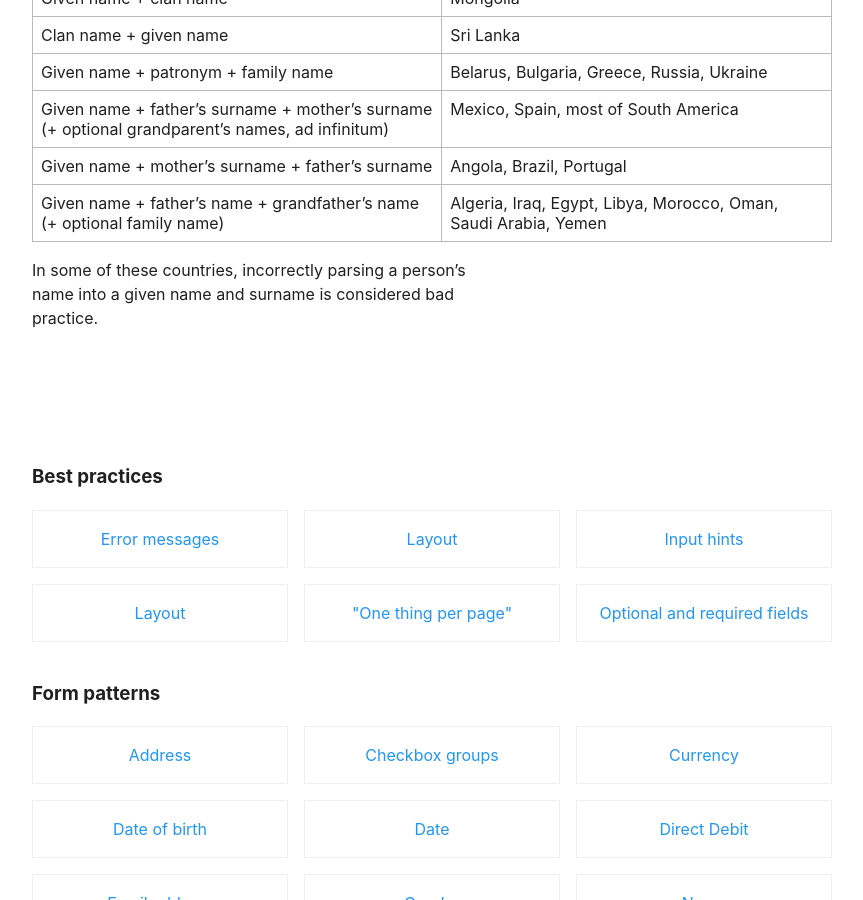
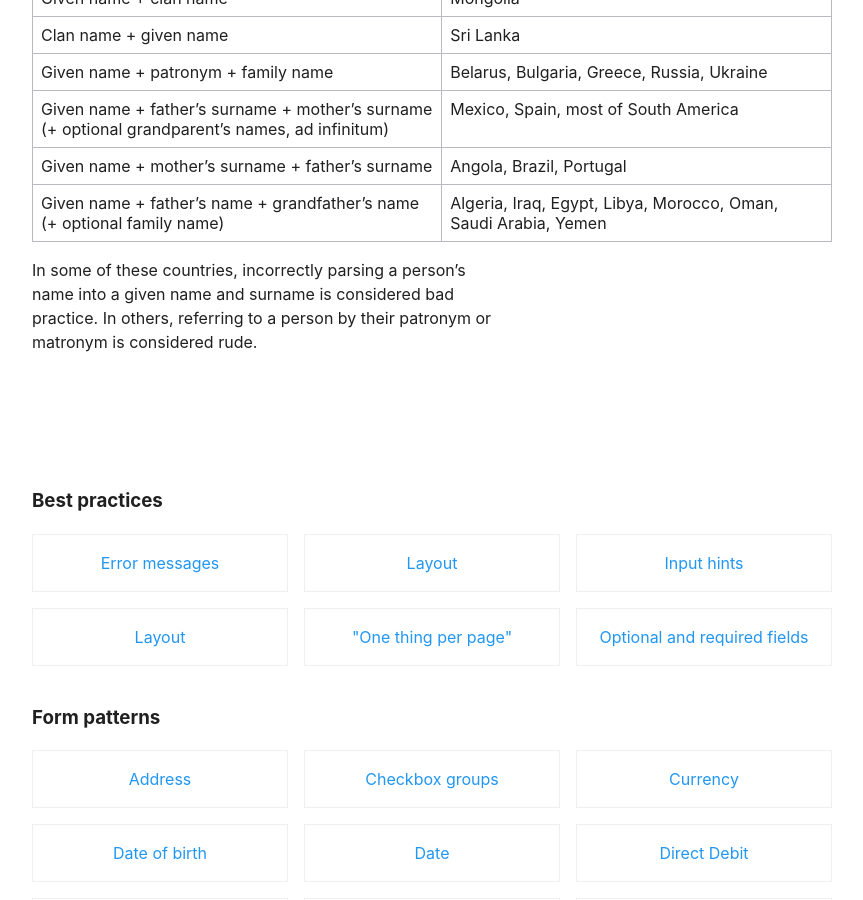
Before and after one commit to querkmachine/FSForms, a Jekyll site: the page built from _components/name.md, in a window 1280 px wide and 900 px high, scrolled down 4033 px. Shown: the whole window, without its empty margins (208-1071 px from the left). Built offline with Jekyll 4.4.1, drawn with Linux system fonts in a browser that asks for light colours; some web fonts are replaced.

Commit message:
More name stuff

```diff
--- a/_components/name.md
+++ b/_components/name.md
@@ -98,4 +98,4 @@ Below are some examples of naming customs and countries where they are common. M
 |Given name + mother's surname + father's surname|Angola, Brazil, Portugal|
 |Given name + father's name + grandfather's name (+ optional family name)|Algeria, Iraq, Egypt, Libya, Morocco, Oman, Saudi Arabia, Yemen|
 
-In some of these countries, incorrectly parsing a person's name into a given name and surname is considered bad practice.
+In some of these countries, incorrectly parsing a person's name into a given name and surname is considered bad practice. In others, referring to a person by their patronym or matronym is considered rude.
```
